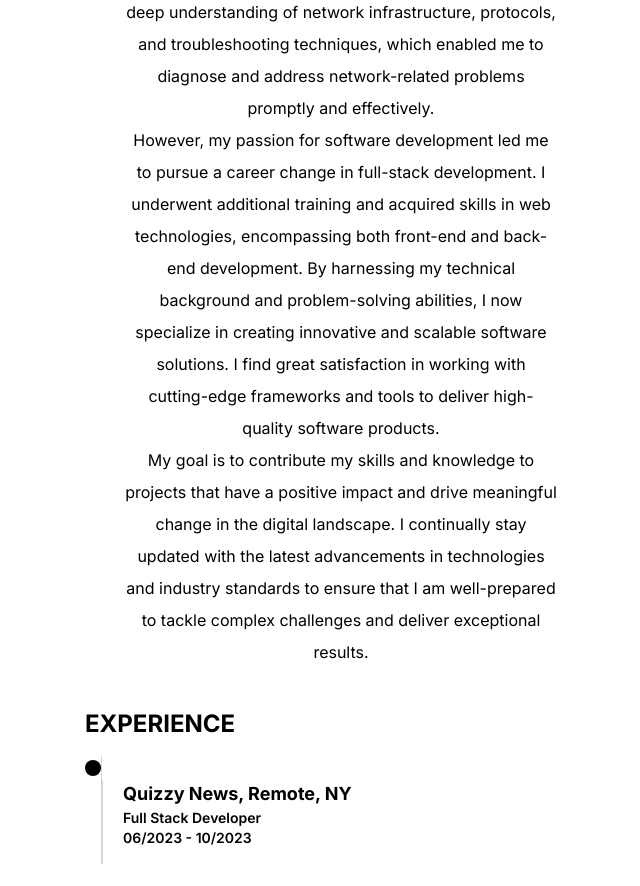
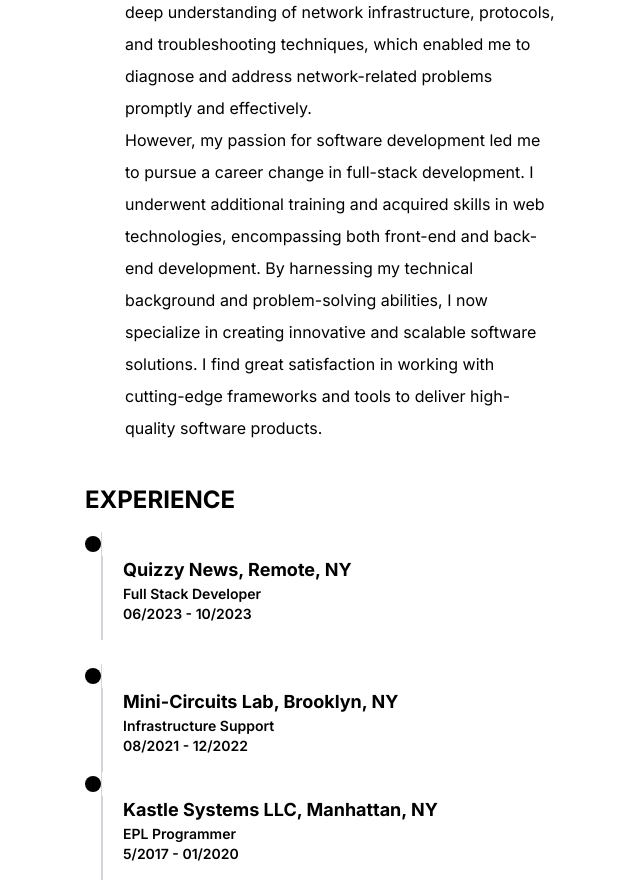
Before and after one commit to ClifGA/web-portfolio, a Next.js app: page / in a window 1280 px wide. Shown: the part 1520-2406 px from the top of the page, without its empty margins (299-939 px from the left). Built offline with nearby package versions, Linux system fonts and the light colour scheme.

Commit message:
about me

```diff
--- a/src/app/component/ExperienceTimeline.jsx
+++ b/src/app/component/ExperienceTimeline.jsx
@@ -4,7 +4,8 @@ function ExperienceTimeline() {
   return (
     <div className="max-w-lg mx-auto">
       <div className="mb-8">
-        <div className="text-center p-10">
+        <div className="text-left p-10 ">
+          <div>
             <p className="text-black leading-loose">
               As an engineering student, I developed a strong foundation in
               problem-solving, critical thinking, and analytical skills. After
@@ -16,6 +17,8 @@ function ExperienceTimeline() {
               troubleshooting techniques, which enabled me to diagnose and address
               network-related problems promptly and effectively.
             </p>
+          </div>
+          <div>
             <p className="text-black leading-loose">
               However, my passion for software development led me to pursue a
               career change in full-stack development. I underwent additional
@@ -26,14 +29,9 @@ function ExperienceTimeline() {
               satisfaction in working with cutting-edge frameworks and tools to
               deliver high-quality software products.
             </p>
-          <p className="text-black leading-loose">
-            My goal is to contribute my skills and knowledge to projects that
-            have a positive impact and drive meaningful change in the digital
-            landscape. I continually stay updated with the latest advancements
-            in technologies and industry standards to ensure that I am
-            well-prepared to tackle complex challenges and deliver exceptional
-            results.
-          </p>
+          </div>
+
+
       </div>
         <h2 className="text-2xl font-bold mb-4">EXPERIENCE</h2>
         <div className="mb-6 relative">
```
Lines whose indentation alone changed are shown as unchanged.
